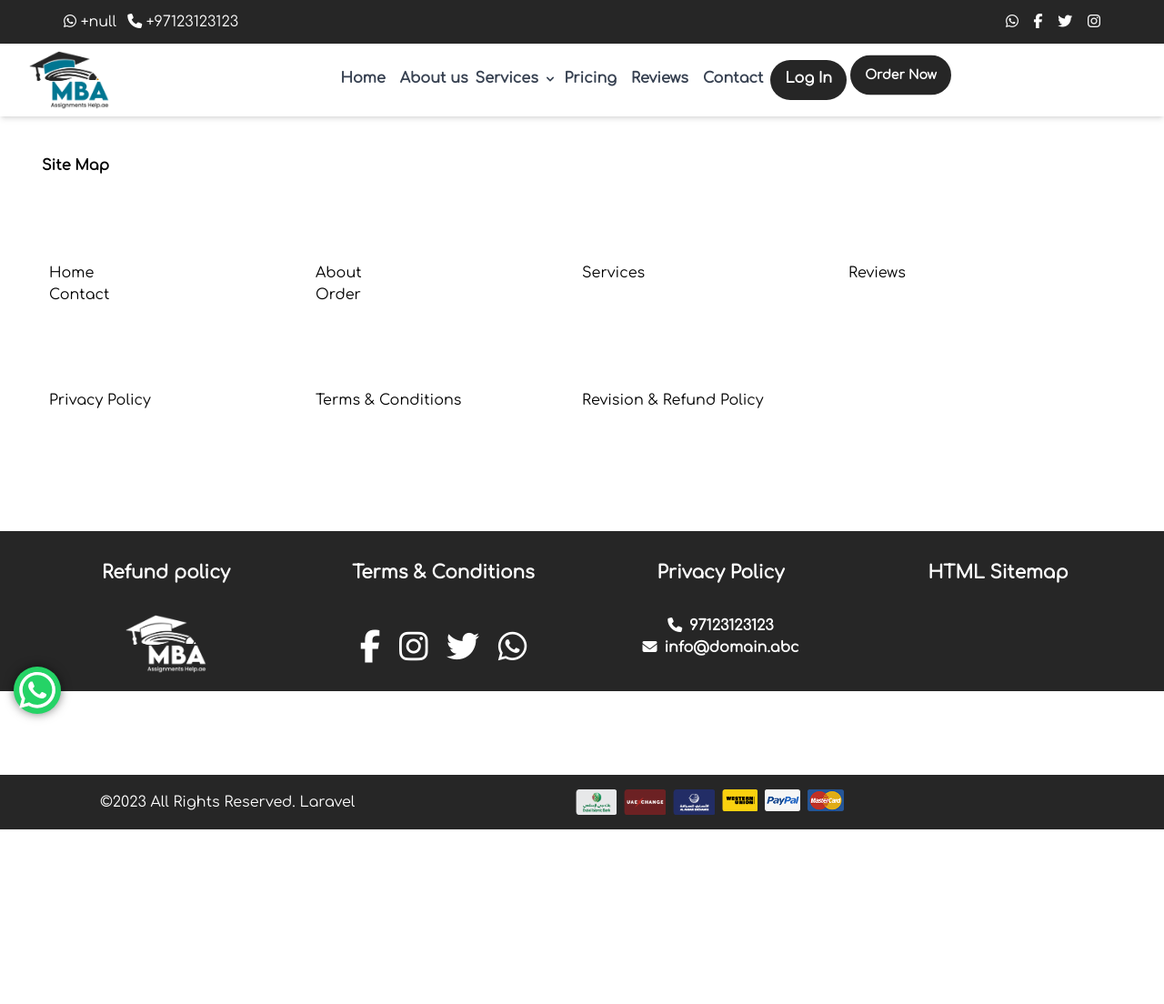
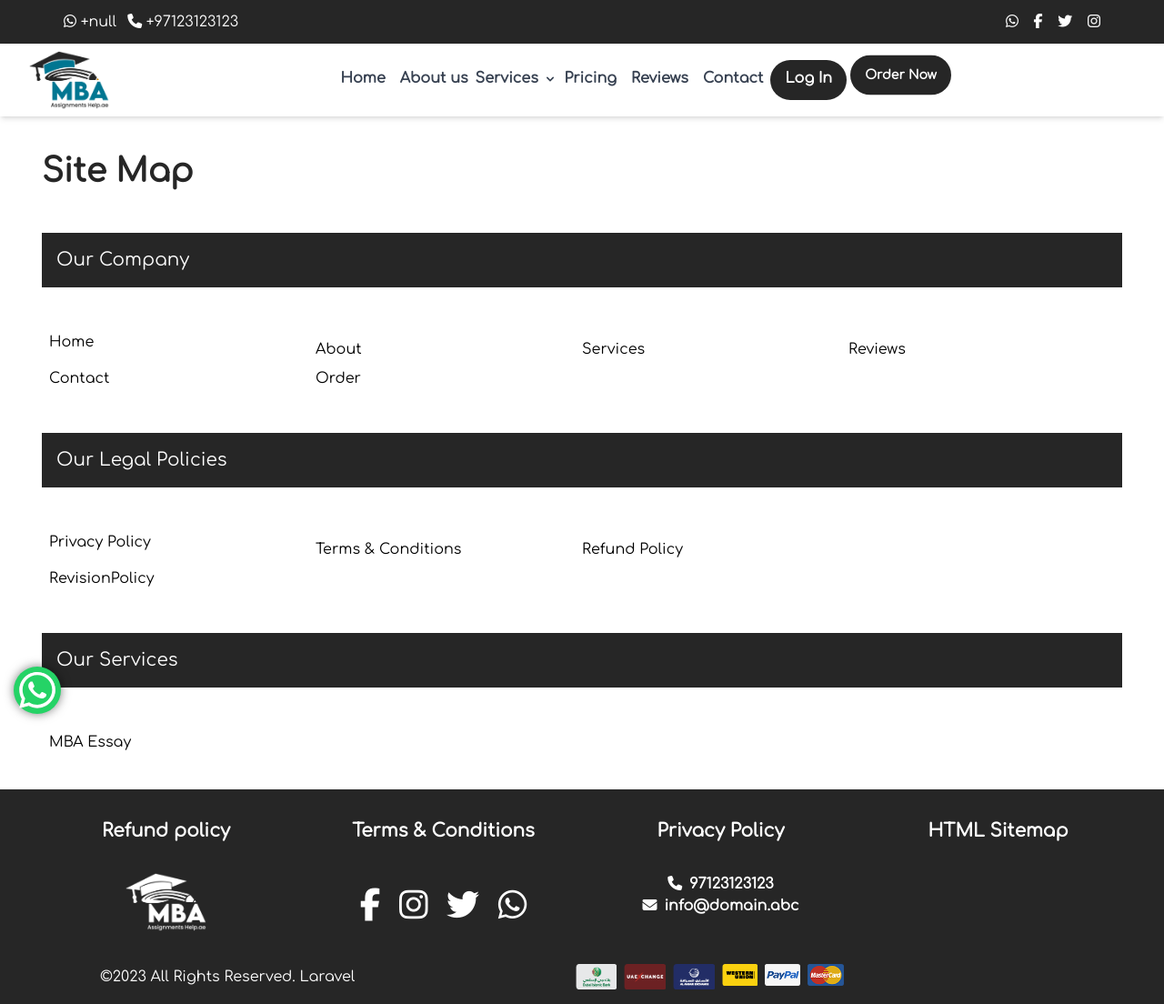
Before and after one commit to DcSyedFaraz/MBA, a Laravel app: page /sitemap in a window 1280 px wide. Shown: the whole page at 91% size. Before the commit the page ends 912 px from the top, so only its background shows below. Run offline with Laravel 8, Linux system fonts and the light colour scheme; data comes from the database, SQL or seed files in the repository; data that the repository does not hold is empty; some libraries are stand-ins or nearby versions.

Commit message:
minor changes

```diff
--- a/public/dist/css/app.css
+++ b/public/dist/css/app.css
@@ -756,6 +756,16 @@
   margin-bottom: auto;
 }
 
+.my-\[5rem\] {
+  margin-top: 5rem;
+  margin-bottom: 5rem;
+}
+
+.my-\[3rem\] {
+  margin-top: 3rem;
+  margin-bottom: 3rem;
+}
+
 .-ml-12 {
   margin-left: -3rem;
 }
@@ -1014,6 +1024,10 @@
   height: 32rem;
 }
 
+.h-\[35rem\] {
+  height: 35rem;
+}
+
 .h-\[4\.5rem\] {
   height: 4.5rem;
 }
@@ -1030,14 +1044,6 @@
   height: 100%;
 }
 
-.h-\[2rem\] {
-  height: 2rem;
-}
-
-.h-\[35rem\] {
-  height: 35rem;
-}
-
 .max-h-full {
   max-height: 100%;
 }
@@ -1140,11 +1146,6 @@
 
 .w-full {
   width: 100%;
-}
-
-.w-fit {
-  width: -moz-fit-content;
-  width: fit-content;
 }
 
 .min-w-full {
@@ -1787,11 +1788,6 @@
   background-color: rgb(255 255 255 / var(--tw-bg-opacity));
 }
 
-.bg-black {
-  --tw-bg-opacity: 1;
-  background-color: rgb(0 0 0 / var(--tw-bg-opacity));
-}
-
 .bg-gradient-to-l {
   background-image: linear-gradient(to left, var(--tw-gradient-stops));
 }
@@ -2304,6 +2300,11 @@
 .text-yellow-500 {
   --tw-text-opacity: 1;
   color: rgb(234 179 8 / var(--tw-text-opacity));
+}
+
+.text-blue-500 {
+  --tw-text-opacity: 1;
+  color: rgb(59 130 246 / var(--tw-text-opacity));
 }
 
 .placeholder-black::-moz-placeholder {
@@ -3027,6 +3028,10 @@
     height: 3.5rem;
   }
 
+  .sm\:h-\[35rem\] {
+    height: 35rem;
+  }
+
   .sm\:w-14 {
     width: 3.5rem;
   }
--- a/resources/views/pages/sitemap.blade.php
+++ b/resources/views/pages/sitemap.blade.php
@@ -8,66 +8,72 @@
 
     <section class="container mx-auto my-10 px-4">
 
-        <h1 class="text-primary text-4xl my-4"><strong>Site Map</strong></h1>
+        <h1 class="text-primary-one font-bold text-4xl my-4">Site Map</h1>
 
-        <div class="bg-primary">
+        <div class="bg-primary-one my-[3rem]">
             <h1 class="text-white text-xl p-4 text-center sm:text-left">
                 Our Company
             </h1>
         </div>
         <div class="mx-2 my-4">
-            <ul class="grid grid-col-1 sm:grid-cols-4 text-center sm:text-left">
+            <ul class="grid grid-col-1 sm:grid-cols-4 text-center sm:text-left space-y-2">
                 <li>
-                    <a href="{{route('home')}}" class="text-secondary hover:text-primary "> Home</a>
+                    <a href="{{route('home')}}" class="text-secondary hover:text-primary-two "> Home</a>
                 </li>
                 <li>
-                    <a href="{{route('about')}}" class="text-secondary hover:text-primary "> About</a>
+                    <a href="{{route('about')}}" class="text-secondary hover:text-primary-two "> About</a>
                 </li>
                 <li>
-                    <a href="{{route('services')}}" class="text-secondary hover:text-primary "> Services</a>
+                    <a href="{{route('services')}}" class="text-secondary hover:text-primary-two "> Services</a>
                 </li>
                 <li>
-                    <a href="{{route('reviews')}}" class="text-secondary hover:text-primary "> Reviews</a>
+                    <a href="{{route('reviews')}}" class="text-secondary hover:text-primary-two "> Reviews</a>
                 </li>
                 <li>
-                    <a href="{{route('contact')}}" class="text-secondary hover:text-primary "> Contact</a>
+                    <a href="{{route('contact')}}" class="text-secondary hover:text-primary-two "> Contact</a>
                 </li>
                 <li>
-                    <a href="{{route('order')}}" class="text-secondary hover:text-primary "> Order</a>
+                    <a href="{{route('order')}}" class="text-secondary hover:text-primary-two "> Order</a>
                 </li>
             </ul>
         </div>
 
-        <div class="bg-primary">
+        <div class="bg-primary-one my-[3rem]">
             <h1 class="text-white text-xl p-4 text-center sm:text-left">
                 Our Legal Policies
             </h1>
         </div>
         <div class="mx-2 my-4">
-            <ul class="grid grid-col-1 sm:grid-cols-4 text-center sm:text-left">
+            <ul class="grid grid-col-1 sm:grid-cols-4 text-center sm:text-left space-y-2">
                 <li class="hover:text-secondary">
-                    <a href="{{route('policy.privacy-policy')}}" class="text-secondary hover:text-primary "> Privacy Policy  </a>
+                    <a href="{{route('privacy')}}" class="text-secondary hover:text-primary-two "> Privacy Policy  </a>
                 </li>
                 <li class="hover:text-secondary">
-                    <a href="{{route('policy.terms-and-conditions')}}" class="text-secondary hover:text-primary "> Terms & Conditions  </a>
+                    <a href="{{route('terms-and-conditions')}}" class="text-secondary hover:text-primary-two "> Terms & Conditions  </a>
                 </li>
                 <li class="hover:text-secondary sm:col-span-2">
-                    <a href="{{route('policy.revision-and-refund')}}" class="text-secondary hover:text-primary "> Revision & Refund Policy  </a>
+                    <a href="{{route('refund')}}" class="text-secondary hover:text-primary-two ">Refund Policy  </a>
+                </li>
+                <li class="hover:text-secondary sm:col-span-2">
+                    <a href="{{route('revision')}}" class="text-secondary hover:text-primary-two "> RevisionPolicy  </a>
                 </li>
             </ul>
         </div>
 
-        <div class="bg-primary">
+        <div class="bg-primary-one my-[3rem]">
             <h1 class="text-white text-xl p-4 text-center sm:text-left">
                 Our Services
             </h1>
         </div>
         <div class="mx-2 my-4">
-            <ul class="grid grid-col-1 sm:grid-cols-4 text-center sm:text-left">
+            <ul class="grid grid-col-1 sm:grid-cols-4 text-center sm:text-left space-y-2">
+                <li class="hover:text-secondary sm:col-span-2">
+                    <a href="{{route('essay')}}" class="text-secondary hover:text-primary-two "> MBA Essay  </a>
+                </li>
                 @if (!empty($services))
                     @foreach ($services as $service)
                         <li>
-                            <a href="{{route('services.show',$service->slug)}}" class="text-secondary hover:text-primary "> {{ $service->name }}</a>
+                            <a href="{{route('services.show',$service->slug)}}" class="text-secondary hover:text-primary-two "> {{ $service->name }}</a>
                         </li>
                     @endforeach
                 @endif
--- a/resources/views/partials/frontend/footer.blade.php
+++ b/resources/views/partials/frontend/footer.blade.php
@@ -78,12 +78,12 @@
     </div>
 
 
-    <div class="">
+    {{-- <div class="">
         <div class="container grid grid-cols-1 md:grid-cols-3 lg:grid-cols-3 mx-auto py-4 text-center md:text-left ">
 
             <div class=" ">
                 <ul class="list-none   text-base pt-5">
-                    {{-- @if (!empty($services))
+                    @if (!empty($services))
                         @for ($i = 0; $i <= 10; $i++)
                             <li class="py-1">
                                 <a href="{{ route('services.show', $services[$i]->slug) }}"
@@ -91,13 +91,13 @@
                                     {{ $services[$i]->name }} </a>
                             </li>
                         @endfor
-                    @endif --}}
+                    @endif
                 </ul>
             </div>
 
             <div class=" ">
                 <ul class="list-none text-base  pt-5">
-                    {{-- @if (!empty($services))
+                    @if (!empty($services))
                         @for ($i = 11; $i <= 21; $i++)
                             <li class="py-1">
                                 <a href="{{ route('services.show', $services[$i]->slug) }}"
@@ -105,13 +105,13 @@
                                     {{ $services[$i]->name }} </a>
                             </li>
                         @endfor
-                    @endif --}}
+                    @endif
                 </ul>
             </div>
 
             <div class=" ">
                 <ul class="list-none text-base mb-10  pt-5">
-                    {{-- @if (!empty($services))
+                    @if (!empty($services))
                         @for ($i = 22; $i <= 30; $i++)
                             <li class="py-1">
                                 <a href="{{ route('services.show', $services[$i]->slug) }}"
@@ -119,12 +119,12 @@
                                     {{ $services[$i]->name }} </a>
                             </li>
                         @endfor
-                    @endif --}}
+                    @endif
                 </ul>
             </div>
 
         </div>
-    </div>
+    </div> --}}
 
     <div class="bg-primary-one ">
         <div
```
Also changed, not shown: resources/views/pages/home.blade.php (+10 -10 lines), resources/views/pages/mbaessay.blade.php (+46 -46 lines).
